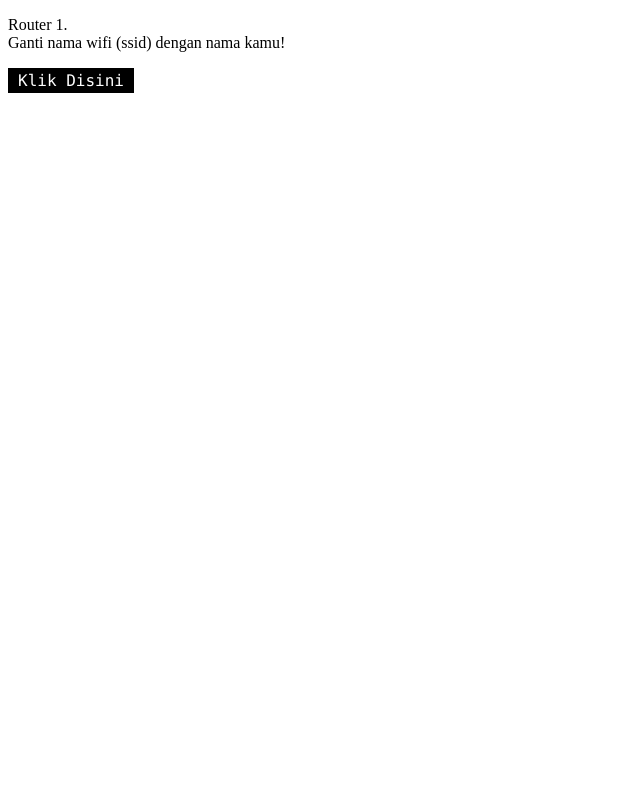
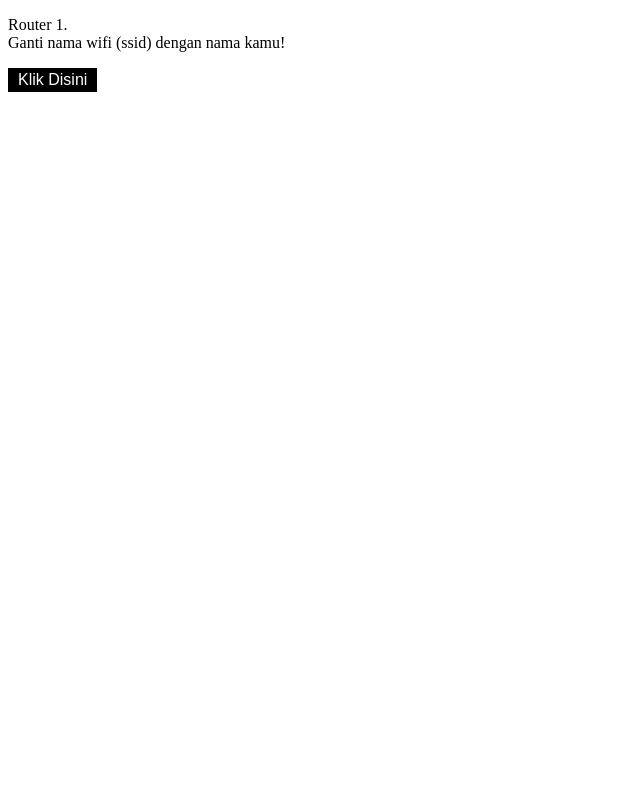
Before and after one commit to riririd3/m, a plain HTML site: page index.html in a window 1280 px wide. Shown: the top 800 px of the page, without its empty margins (0-640 px from the left). Drawn offline with Linux system fonts and the light colour scheme.

Commit message:
Update index.html

```diff
--- a/index.html
+++ b/index.html
@@ -6,7 +6,7 @@ content="width=device-width, initial-scale=1">
 <p>Router 1.<br>Ganti nama wifi (ssid) dengan nama kamu!</p>
 <style>
 .container { position: relative; text-align: left; }
-.content { background-color: #ffffff; border-radius: 5px; color: #fff; font-family: monaco; min-height: 50px; padding: 20px; }
+.content { background-color: #ffffff; border-radius: 5px; color: #fff; font-family: arial; min-height: 50px; padding: 20px; }
 .content::after { content: "Klik Disini"; color: #ffffff; background-color: #000000; cursor: pointer; padding: 3px 10px; position: absolute; left: 0; top: 0; }
 .textarea { resize: none; } /* */
 .tooltip { position: relative; display: inline-block; }
```
